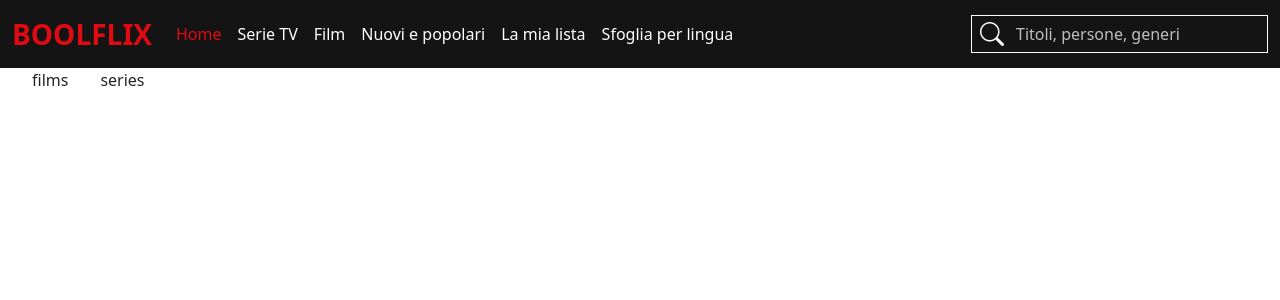
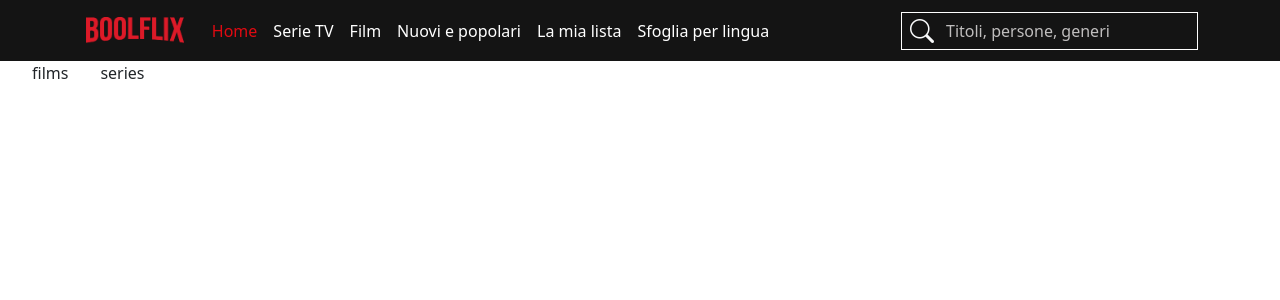
Before and after one commit to filippo-falcone/vite-boolflix, a Vue app: page / in a window 1280 px wide. Shown: the top 300 px of the page. Built offline with nearby package versions, Linux system fonts and the light colour scheme.

Commit message:
feat: add logo

```diff
--- a/src/components/AppHeader.vue
+++ b/src/components/AppHeader.vue
@@ -20,8 +20,10 @@
 <template>
     <header>
         <nav class="navbar navbar-expand-lg">
-            <div class="container-fluid">
-                <a class="navbar-brand fs-3" href="#">Boolflix</a>
+            <div class="container">
+                <a class="navbar-brand" href="#">
+                    <img src="../assets/img/logo.png" alt="BoolFlix" height="35">
+                </a>
                 <button class="navbar-toggler" type="button" data-bs-toggle="collapse" data-bs-target="#navbarSupportedContent" aria-controls="navbarSupportedContent" aria-expanded="false" aria-label="Toggle navigation">
                     <span class="navbar-toggler-icon"></span>
                 </button>
--- a/src/style/partials/_variables.scss
+++ b/src/style/partials/_variables.scss
@@ -1,3 +1,3 @@
 $brand-primary: #141414;
 $brand-secondary: #e00a12;
-$brand-light: #ffffff
+$brand-light: #ffffff;
```
Also changed, not shown: src/assets/img/logo.png (added).
